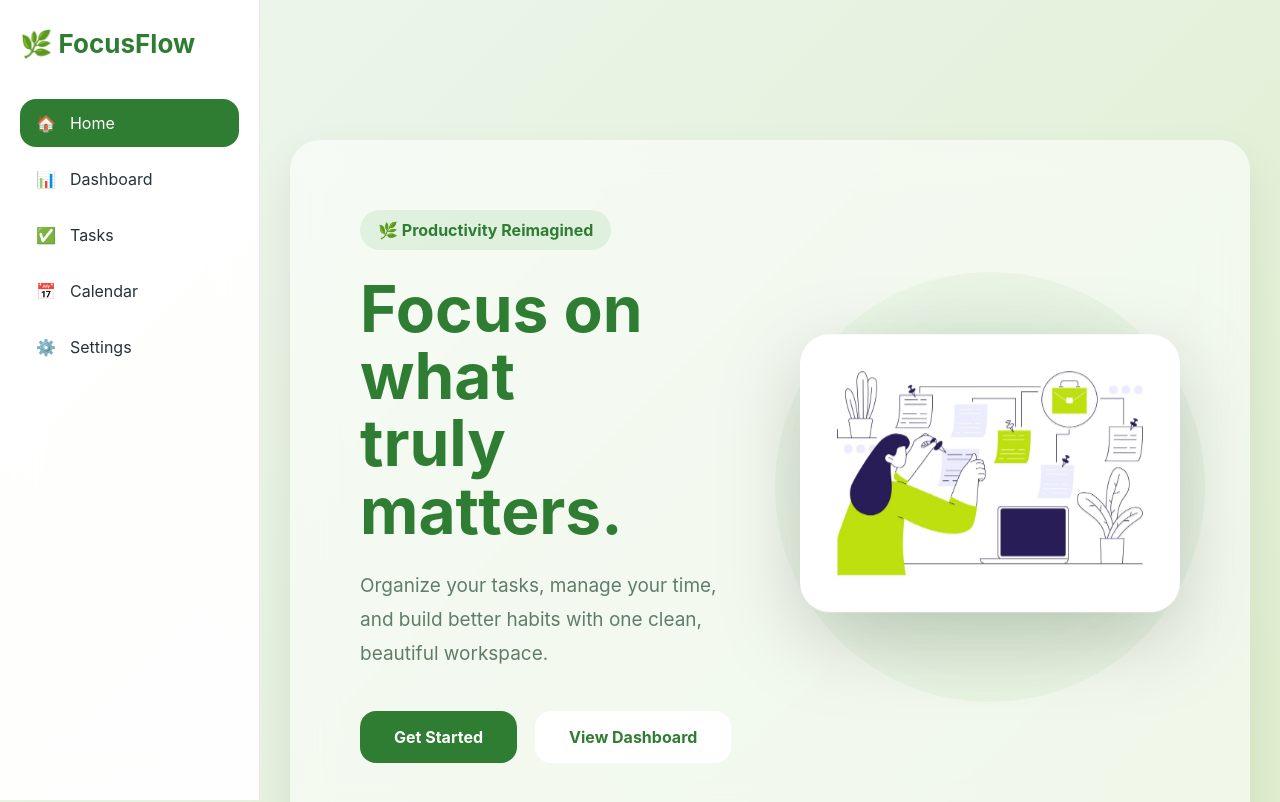
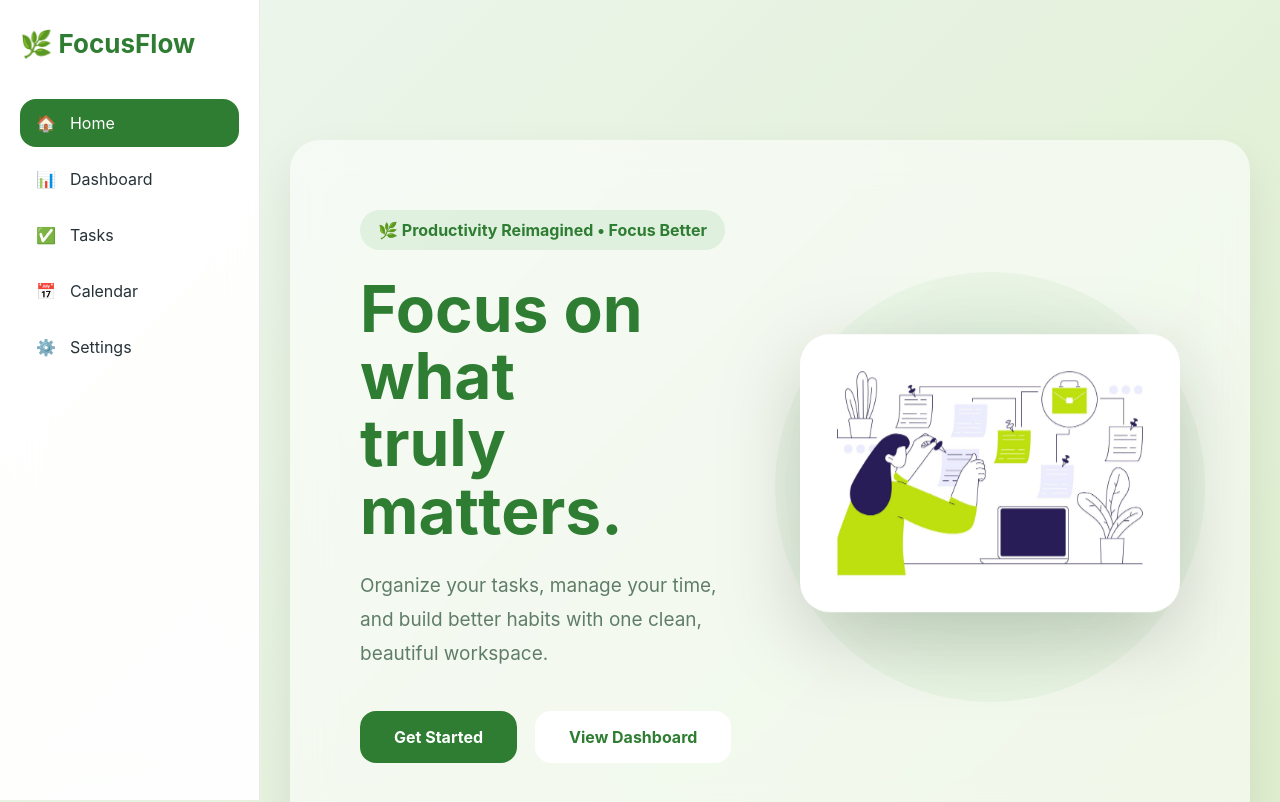
Before and after one commit to Arjon22/focusflow, a React (Vite) app: page / in a window 1280 px wide. Shown: the top 802 px of the page. Built offline with nearby package versions, Linux system fonts and the light colour scheme.

Commit message:
Final polish checkpoint for deployment verification

```diff
--- a/src/pages/Home.jsx
+++ b/src/pages/Home.jsx
@@ -26,8 +26,8 @@ const completionRate =
         <div className="hero-content">
 
           <span className="hero-tag">
-            🌿 Productivity Reimagined
-          </span>
+  🌿 Productivity Reimagined • Focus Better
+</span>
 
           <h1>
             Focus on what
```
